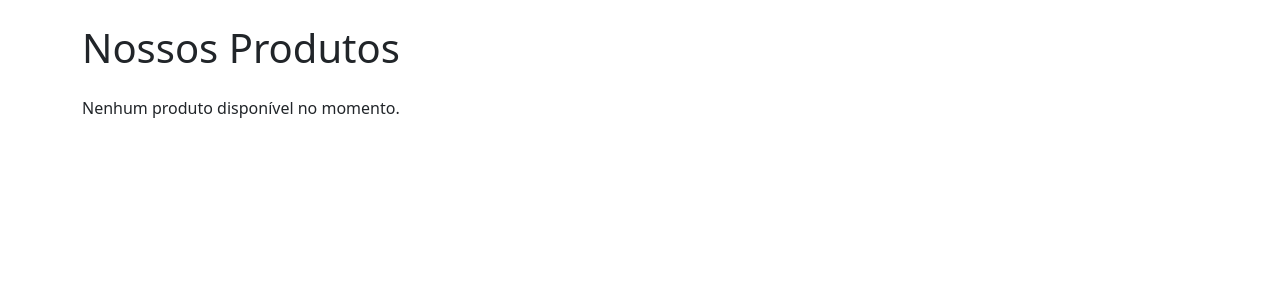
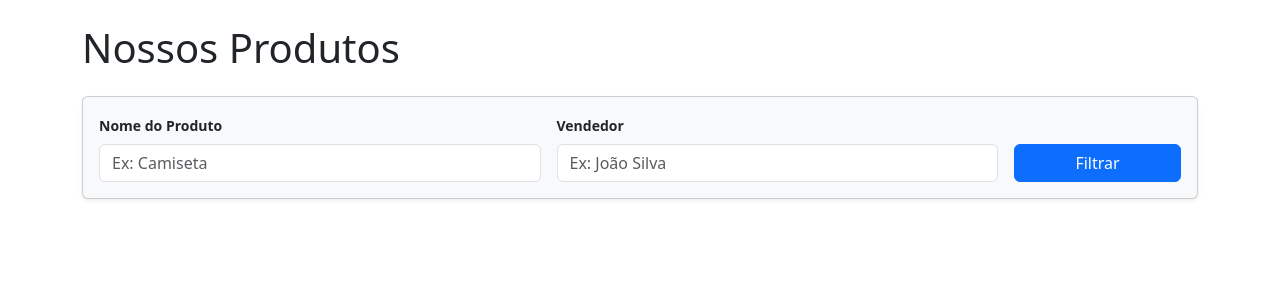
Before and after one commit to Felipe-dmgs/ProjetoE-commerce, a Django app: page / in a window 1280 px wide. Shown: the part 56-356 px from the top of the page. Run offline with Django 5.2, Linux system fonts and the light colour scheme; data that the repository does not hold is empty.

Commit message:
feat/filtro

```diff
--- a/loja/forms.py
+++ b/loja/forms.py
@@ -30,17 +30,29 @@ def _adicionar_classe_bootstrap(form):
     return form
 
 
-# ============================================================================
-# CARRINHO / CHECKOUT
-# ============================================================================
 class AdicionarAoCarrinhoForm(forms.Form):
-    """Formulário simples usado no botão 'Adicionar ao carrinho' da lista de produtos."""
-
     quantidade = forms.IntegerField(
         min_value=1,
         initial=1,
-        widget=forms.NumberInput(attrs={'class': 'form-control', 'style': 'width: 80px'}),
+        widget=forms.NumberInput(
+            attrs={'class': 'form-control', 'style': 'width: 80px'}
+            ),
     )
+
+    def __init__(self, *args, **kwargs):
+        self.estoque_maximo = kwargs.pop('estoque_maximo', None)
+        super().__init__(*args, **kwargs)
+
+    def clean_quantidade(self):
+        quantidade = self.cleaned_data.get('quantidade')
+        if (
+            self.estoque_maximo is not None
+            and quantidade
+            and quantidade > self.estoque_maximo):
+            raise forms.ValidationError(
+            f'Estoque insuficiente. Disponível: {self.estoque_maximo}.'
+            )
+        return quantidade
 
 
 class AplicarCupomForm(forms.Form):
@@ -168,19 +180,39 @@ class ProdutoForm(forms.ModelForm):
         }
 
 
+from django.utils import timezone  # Importe no topo do arquivo
+
+
 class CupomCadastroForm(forms.ModelForm):
-    """
-    Formulário de cadastro de Cupom, usado na página exclusiva do vendedor.
-    (Diferente do `AplicarCupomForm`, que é o campinho de "digite seu cupom"
-    na página do carrinho, usado pelo cliente.)
-    """
+    """Formulário de cadastro de Cupom, usado na página exclusiva do vendedor."""
 
     class Meta:
         model = Cupom
         fields = ['codigo', 'desconto_percentual', 'validade', 'ativo']
         widgets = {
-            'codigo': forms.TextInput(attrs={'class': 'form-control', 'placeholder': 'Ex: BEMVINDO10'}),
-            'desconto_percentual': forms.NumberInput(attrs={'class': 'form-control', 'step': '0.01'}),
-            'validade': forms.DateInput(attrs={'class': 'form-control', 'type': 'date'}),
+            'codigo': forms.TextInput(
+                attrs={'class': 'form-control', 'placeholder': 'Ex: BEMVINDO10'}
+            ),
+            'desconto_percentual': forms.NumberInput(
+                attrs={'class': 'form-control', 'step': '0.01'}
+            ),
+            'validade': forms.DateInput(
+                attrs={'class': 'form-control', 'type': 'date'}
+            ),
             'ativo': forms.CheckboxInput(attrs={'class': 'form-check-input'}),
         }
+    def clean_desconto_percentual(self):
+        desconto = self.cleaned_data.get('desconto_percentual')
+        if desconto and (desconto <= 0 or desconto > 100):
+            raise forms.ValidationError(
+            'O desconto deve ser um valor percentual entre 0.01% e 100%.'
+            )
+        return desconto
+
+    def clean_validade(self):
+        validade = self.cleaned_data.get('validade')
+        if validade and validade < timezone.now().date():
+            raise forms.ValidationError(
+            'A data de validade não pode ser no passado.'
+            )
+        return validade
--- a/loja/models.py
+++ b/loja/models.py
@@ -90,7 +90,6 @@ class Produto(models.Model):
     ativo = models.BooleanField(default=True)  # permite "desativar" um produto sem apagá-lo
     imagem = models.ImageField(upload_to='produtos/', blank=True, null=True)
     criado_em = models.DateTimeField(auto_now_add=True)
-
     class Meta:
         ordering = ['nome']
 
--- a/loja/templates/loja/produto_list.html
+++ b/loja/templates/loja/produto_list.html
@@ -4,6 +4,25 @@
 
 {% block conteudo %}
 <h1 class="mb-4">Nossos Produtos</h1>
+
+<div class="card p-3 mb-4 bg-light shadow-sm">
+    <form method="GET" action="" class="row g-3">
+        <div class="col-md-5">
+            <label for="inputNome" class="form-label small fw-bold">Nome do Produto</label>
+            <input type="text" name="nome" id="inputNome" class="form-control" placeholder="Ex: Camiseta" value="{{ v_nome }}">
+        </div>
+        <div class="col-md-5">
+            <label for="inputVendedor" class="form-label small fw-bold">Vendedor</label>
+            <input type="text" name="vendedor" id="inputVendedor" class="form-control" placeholder="Ex: João Silva" value="{{ v_vendedor }}">
+        </div>
+        <div class="col-md-2 d-flex align-items-end gap-2">
+            <button type="submit" class="btn btn-primary w-100">Filtrar</button>
+            {% if v_nome or v_vendedor %}
+                <a href="{% url 'loja:lista_produtos' %}" class="btn btn-secondary">Limpar</a>
+            {% endif %}
+        </div>
+    </form>
+</div>
 
 <div class="row row-cols-1 row-cols-md-3 g-4">
     {% for produto in produtos %}
@@ -22,12 +41,7 @@
                     {% if produto.estoque > 0 %}
                         <p class="text-success small">Em estoque: {{ produto.estoque }} un.</p>
 
-                        <!-- Formulário que envia POST para adicionar ao carrinho -->
-                        <form
-                            action="{% url 'loja:adicionar_ao_carrinho' produto.id %}"
-                            method="post"
-                            class="mt-auto d-flex gap-2"
-                        >
+                        <form action="{% url 'loja:adicionar_ao_carrinho' produto.id %}" method="post" class="mt-auto d-flex gap-2">
                             {% csrf_token %}
                             {{ form_quantidade.quantidade }}
                             <button type="submit" class="btn btn-primary flex-grow-1">
@@ -41,7 +55,9 @@
             </div>
         </div>
     {% empty %}
-        <p>Nenhum produto disponível no momento.</p>
+        <div class="col-12">
+            <p class="alert alert-warning text-center">Nenhum produto disponível com os filtros aplicados.</p>
+        </div>
     {% endfor %}
 </div>
 {% endblock %}
--- a/loja/views.py
+++ b/loja/views.py
@@ -22,7 +22,7 @@ from django.http import JsonResponse
 from django.shortcuts import get_object_or_404, redirect, render
 from django.urls import reverse
 from django.views.decorators.http import require_POST
-
+from django.db.models import Q
 from .cart import Carrinho
 from .decorators import vendedor_required
 from .forms import (
@@ -35,7 +35,6 @@ from .forms import (
 )
 from .models import Cupom, Pedido, Produto
 
-
 def healthcheck(request):
     """
     Endpoint simples usado pelo HEALTHCHECK do Docker (veja o docker-compose.yml).
@@ -46,47 +45,56 @@ def healthcheck(request):
         with connection.cursor() as cursor:
             cursor.execute('SELECT 1;')
         return JsonResponse({'status': 'ok'})
-    except Exception as erro:  # pragma: no cover - só usado para diagnóstico
+    except Exception as erro:
         return JsonResponse({'status': 'erro', 'detalhe': str(erro)}, status=500)
 
 
+from django.db.models import Q
+from django.shortcuts import render
+from .forms import AdicionarAoCarrinhoForm
+from .models import Produto
+
+
 def lista_produtos(request):
-    """Vitrine: mostra todos os produtos ativos e com estoque disponível."""
+    """Vitrine: mostra os produtos ativos e permite filtrar por nome OU vendedor usando Q."""
     produtos = Produto.objects.filter(ativo=True).select_related('vendedor')
+    termo_nome = request.GET.get('nome', '').strip()
+    termo_vendedor = request.GET.get('vendedor', '').strip()
+    filtros_pesquisa = Q()
+    if termo_nome:
+        filtros_pesquisa |= Q(nome__icontains=termo_nome)
+    if termo_vendedor:
+        filtros_pesquisa |= Q(vendedor__nome__icontains=termo_vendedor)
+    if termo_nome or termo_vendedor:
+        produtos = produtos.filter(filtros_pesquisa)
+
     form_quantidade = AdicionarAoCarrinhoForm()
 
     contexto = {
         'produtos': produtos,
         'form_quantidade': form_quantidade,
+        'v_nome': termo_nome,
+        'v_vendedor': termo_vendedor,
     }
     return render(request, 'loja/produto_list.html', contexto)
 
 
-@require_POST  # só aceita requisições POST — adicionar ao carrinho não deveria ser um GET
+
+
+@require_POST
 def adicionar_ao_carrinho(request, produto_id):
-    """Recebe o formulário da vitrine e adiciona X unidades de um produto ao carrinho."""
     produto = get_object_or_404(Produto, id=produto_id, ativo=True)
-    form = AdicionarAoCarrinhoForm(request.POST)
-
+    form = AdicionarAoCarrinhoForm(
+        request.POST, estoque_maximo=produto.estoque
+        )
     if form.is_valid():
         quantidade = form.cleaned_data['quantidade']
-
-        # Checagem simples de estoque só para dar um feedback melhor ao usuário;
-        # a checagem "de verdade" (que garante consistência) acontece de novo
-        # em Pedido.finalizar(), no momento de fechar a compra.
-        if not produto.tem_estoque(quantidade):
-            messages.error(
-                request,
-                f'Não há estoque suficiente de "{produto.nome}". '
-                f'Disponível: {produto.estoque}.',
-            )
-            return redirect('loja:lista_produtos')
-
         carrinho = Carrinho(request)
         carrinho.adicionar(produto, quantidade)
         messages.success(request, f'"{produto.nome}" adicionado ao carrinho.')
     else:
-        messages.error(request, 'Quantidade inválida.')
+        for erro in form.errors.values():
+            messages.error(request, erro.as_text())
 
     return redirect('loja:lista_produtos')
 
@@ -164,7 +172,6 @@ def finalizar_pedido(request):
             pedido.save(update_fields=['cliente_nome', 'cliente_email'])
 
             try:
-                # Aqui acontece a mágica: valida estoque + dá baixa + muda status.
                 pedido.finalizar()
             except ValueError as erro:
                 # Ex.: outro cliente comprou o último item enquanto este
```
Also changed, not shown: config/settings.py (+19 -106 lines).
